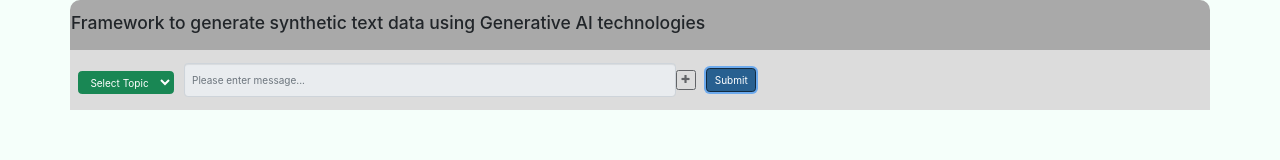
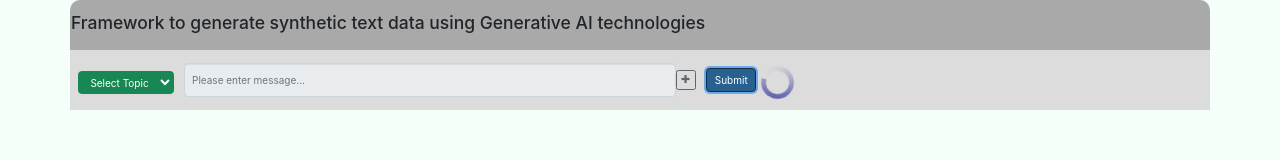
Before and after one commit to ashugulati-work/TechMates, a React (Create React App) app in the folder UI/: page / in a window 1280 px wide. Both pictures are taken after a click on the button "Submit". Shown: the top 160 px of the page. Built offline with nearby package versions, Linux system fonts and the light colour scheme; the HTML template or start-up script is replaced by a standard one.

Commit message:
Added spinner

```diff
--- a/UI/src/components/MesagesUI.css
+++ b/UI/src/components/MesagesUI.css
@@ -71,6 +71,7 @@
 
 .submit-btn {
     outline: none !important;
+    margin-right: 5px;
 }
 
 .number {
@@ -93,3 +94,25 @@
     font-weight: bolder;
     font-family: sans-serif;
 }
+
+.spinner {
+    float: right;
+    position: relative;
+    width: 33px;
+    padding: 5px;
+    background: linear-gradient(45deg, #00008B, transparent);
+    aspect-ratio: 1;
+    border-radius: 50%;
+    --_m: conic-gradient(#0000,#000), linear-gradient(#000 0 0) content-box;
+    -webkit-mask: var(--_m);
+    mask: var(--_m);
+    -webkit-mask-composite: source-out;
+    mask-composite: subtract;
+    box-sizing: border-box;
+    animation: spin 1s linear infinite;
+  }
+
+  @keyframes spin {
+    0% { transform: rotate(0deg); }
+    100% { transform: rotate(360deg); }
+  }
--- a/UI/src/components/MesagesUI.js
+++ b/UI/src/components/MesagesUI.js
@@ -15,6 +15,7 @@ const MesagesUI = ({ createInputMessages, submitFormData, retriveMsg, messages,
     const [topic, setTopic] = useState([]);
     const [dropDownValue, setDropDownValue] = useState('');
     const [disableInputBox, setDisableInputBox] = useState(true);
+    const [showSpinner, setShowSpinner] = useState(false);
     const onChangeHandler = (event) => {
       const keys = event.target.name;
       const values = event.target.value;
@@ -36,6 +37,12 @@ const MesagesUI = ({ createInputMessages, submitFormData, retriveMsg, messages,
     })
 
     useEffect(() => {
+      if (Object.keys(retriveMsg).length > 0) {
+        setShowSpinner(true);
+      }
+    }, [retriveMsg])
+
+    useEffect(() => {
       if (Object.keys(messages).length > 0) {
         document.getElementById('generate-rows').style.display = "";
         document.getElementById('show-error').style.display = "none";
@@ -54,7 +61,9 @@ const MesagesUI = ({ createInputMessages, submitFormData, retriveMsg, messages,
 
     const submitFormMessage = (event) => {
       event.preventDefault();
+      setShowSpinner(true);
       if (parseInt(rowInput) <= 0 || parseInt(rowInput) > 100) {
+        setShowSpinner(false);
         document.getElementById('show-error').style.display = "";
         return
       }
@@ -121,6 +130,7 @@ const MesagesUI = ({ createInputMessages, submitFormData, retriveMsg, messages,
             </button>
           </div>
           <button type="submit" className="btn btn-primary mb-2 submit-btn">Submit</button>
+          {showSpinner ? <div className='spinner'></div> : ''}
         </form>
         <div id='generate-rows' className='generate-rows'><p className='generate-para'>Generate rows: </p><input type="number" className="number" id="number" onChange={onChangeRowHandler} value={rowInput}></input><p id='show-error' style={{color: "red", left: "23px", top: "2px", position: "relative"}}>Choose between 1 to 100</p></div>
         </div>
```
